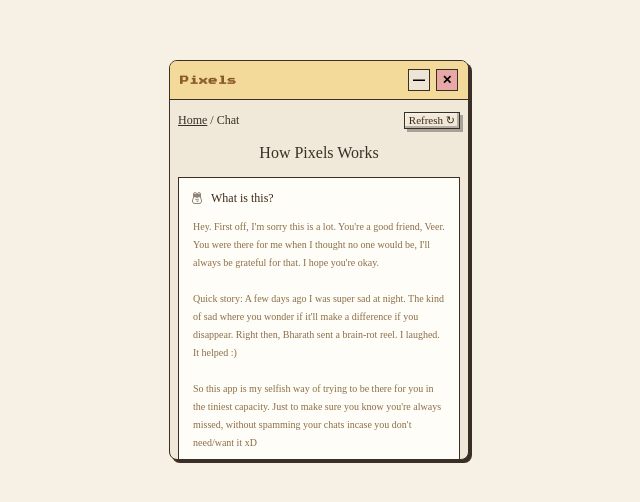
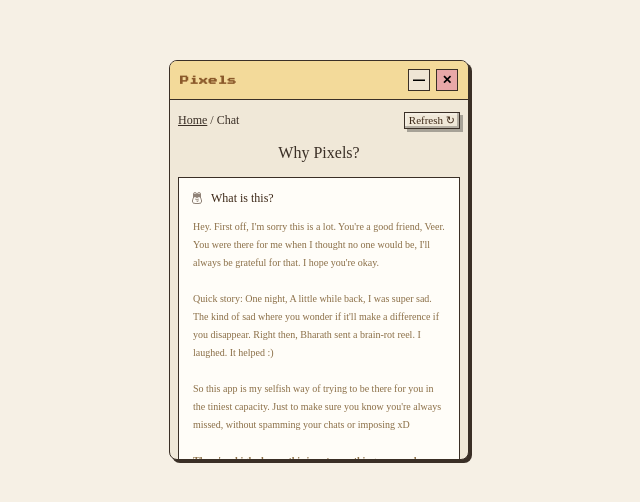
Before and after one commit to kskoulini/pixels, a React (Create React App) app: page /pixels/readme in a window 1280 px wide. Shown: the part 140-642 px from the top of the page, without its empty margins (321-961 px from the left). Built offline with nearby package versions, Linux system fonts and the light colour scheme; no server answers; a web font is replaced by a local one.

Commit message:
Updated readme page content

```diff
--- a/src/components/Readme.js
+++ b/src/components/Readme.js
@@ -19,9 +19,9 @@ function Readme() {
                 <AppHeader>
                     <Link to="/">Home</Link> / Chat
                 </AppHeader>
-                <div className="readme-heading"><h3 style={{ margin: 0 }}>How Pixels Works</h3></div>
+                <div className="readme-heading"><h3 style={{ margin: 0 }}>Why Pixels?</h3></div>
 
-                <Section title="What is this?">
+                <Section>
                     <div className="readme-block-title">
                         <i className='readme-block-icon'>
                             <svg width="32" height="32" viewBox="0 0 32 32" fill="none" xmlns="http://www.w3.org/2000/svg">
@@ -66,13 +66,13 @@ function Readme() {
                     <div className="readme-block-content">
                         Hey. First off, I'm sorry this is a lot. You're a good friend, Veer. You were there for me when I thought no one would be, I'll always be grateful for that. I hope you're okay.
                         <br/><br/>
-                        Quick story: A few days ago I was super sad at night. The kind of sad where you wonder if it'll make a difference if you disappear. Right then, Bharath sent a brain-rot reel. I laughed. It helped :)
+                        Quick story: One night, A little while back, I was super sad. The kind of sad where you wonder if it'll make a difference if you disappear. Right then, Bharath sent a brain-rot reel. I laughed. It helped :)
                         <br/><br/>
-                        So this app is my selfish way of trying to be there for you in the tiniest capacity. Just to make sure you know you're always missed, without spamming your chats incase you don't need/want it xD
+                        So this app is my selfish way of trying to be there for you in the tiniest capacity. Just to make sure you know you're always missed, without spamming your chats or imposing xD
                         <br/><br/>
-                        <strong>There's a high chance this is not something you need or want. In which case, please feel free to not use it :) For real. I just want you to have the option if you feel like it.</strong>
+                        <strong>There's a high chance this is not something you need or want. In which case, please feel free to not use it :) You have no obligation to like this, much less use it. For real. I just want you to have the option if you feel like it.</strong>
                         <br/><br/>
-                        Best case scenario would be you being so happy that you don't ever have time for this OR you accidently stumble on it and it makes you smile :3
+                        Best case scenario would be you being so happy/busy that you don't ever have time for this OR you accidently stumble on it and it makes you smile :3
                         <br/><br/>
                         PS* Incase you're upset with me, I'm sorry.
                     </div>
@@ -81,34 +81,28 @@ function Readme() {
                 <Section>
                     <div className="readme-block-title">
                         <i className='readme-block-icon'>
-                            <svg width="32" height="32" viewBox="0 0 32 32" fill="none" xmlns="http://www.w3.org/2000/svg">
-                                <g clipPath="url(#clip0_1128_22331)">
-                                    <path d="M27.425 13.71H25.905V28.95H27.425V13.71Z" />
-                                    <path d="M25.905 28.95H24.375V30.48H25.905V28.95Z" />
-                                    <path d="M24.375 30.48H7.61499V32H24.375V30.48Z" />
-                                    <path d="M22.855 1.52H21.335V3.05H22.855V1.52Z" />
-                                    <path d="M18.285 19.81H16.765V18.29H18.285V16.76H13.715V18.29H12.185V21.33H13.715V22.86H15.235V27.43H16.765V22.86H18.285V21.33H19.805V18.29H18.285V19.81Z" />
-                                    <path d="M21.335 0H10.665V1.52H21.335V0Z" />
-                                    <path d="M10.665 1.52H9.145V3.05H10.665V1.52Z" />
-                                    <path d="M25.905 13.71V12.19H24.375V3.05H22.855V12.19H9.145V3.05H7.615V12.19H6.095V13.71H25.905Z" />
-                                    <path d="M7.615 28.95H6.095V30.48H7.615V28.95Z" />
-                                    <path d="M6.095 13.71H4.575V28.95H6.095V13.71Z" />
-                                </g>
-                                <defs>
-                                    <clipPath id="clip0_1128_22331">
-                                        <rect width="32" height="32" fill="white" />
-                                    </clipPath>
-                                </defs>
+                            <svg width="67" height="67" viewBox="0 0 67 67" fill="none" xmlns="http://www.w3.org/2000/svg">
+                            <path d="M63.4288 12.696H60.2656V15.8592H57.0815V19.0432H60.2656V22.2065H63.4288V19.0432H66.592V15.8592H63.4288V12.696Z" fill="#000001"/>
+                            <path d="M63.4305 38.0621H60.2673V34.8989H53.9201V22.2044H31.7153V34.8989H9.51042V38.0621H6.34721V41.2253H3.18401V44.4093H0V47.5725H9.51042V66.5933H57.0833V47.5725H66.5937V41.2253H63.4305V38.0621ZM34.8785 25.3676H50.7361V34.8989H34.8785V25.3676ZM38.0625 63.4301H12.6944V47.5725H34.8785V44.4093H38.0625V63.4301ZM53.9201 63.4301H41.2257V38.0621H53.9201V63.4301Z" fill="#000001"/>
+                            <path d="M44.4084 6.34526H41.2244V9.52927H44.4084V6.34526Z" fill="#000001"/>
+                            <path d="M34.8789 0V15.8576H50.7365V12.6944H47.5733V9.53123H44.4101V12.6944H38.0629V6.34721H41.2261V3.18401H38.0629V0H34.8789Z" fill="#000001"/>
+                            <path d="M28.5512 15.861H25.3672V25.3714H28.5512V15.861Z" fill="#000001"/>
+                            <path d="M25.3676 25.3692H22.2044V28.5532H25.3676V25.3692Z" fill="#000001"/>
+                            <path d="M25.3676 12.696H22.2044V15.8592H25.3676V12.696Z" fill="#000001"/>
+                            <path d="M22.203 28.5497H12.6926V31.7129H22.203V28.5497Z" fill="#000001"/>
+                            <path d="M22.203 9.53171H12.6926V12.6949H22.203V9.53171Z" fill="#000001"/>
+                            <path d="M12.694 25.3692H9.51001V28.5532H12.694V25.3692Z" fill="#000001"/>
+                            <path d="M12.694 12.696H9.51001V15.8592H12.694V12.696Z" fill="#000001"/>
+                            <path d="M9.51043 15.861H6.34723V25.3714H9.51043V15.861Z" fill="#000001"/>
+                            <path d="M6.34765 3.18645H3.18445V6.34966H6.34765V3.18645Z" fill="#000001"/>
                             </svg>
                         </i>
-                        Privacy
+                        What is Pixels?
                     </div>
                     <div className="readme-block-content">
-                        This is an SPA and hence runs completely on your device. It uses local and session storage cookies to remember progress - these are contained within your device.
+                        Pixels is a mini app that stores messages I'd like to send you. Just stuff that I think you'd like, possibly even make you smile.
                         <br/><br/>
-                        I won't know if you ever use the app. Won't ever ask you about it too.
-                        <br /><br />
-                        I'd only know if you add a comment from within the chat screen.
+                        The messages are divided into categories, you choose when you want to see the next message.
                     </div>
                 </Section>
 
@@ -151,14 +145,14 @@ function Readme() {
                                 </defs>
                             </svg>
                         </i>
-                        How to use
+                        How to use Pixels
                     </div>
                     <div className="readme-block-content">
                         <ol style={{ paddingInlineStart: "12px" }}>
                             <li>Browse content organized by categories (Reels, Songs, Voice Notes, etc.) and stored chronologically. New items are automatically added to the end of the list. </li>
                             <li>Click "Next" to see the next item in that category.</li>
                             <li>Use the shufflele "🎲" button to choose a random category.</li>
-                            <li>Leave comments with the 💬 button</li>
+                            <li>Leave comments with the 💬 button. I can see comments you add.</li>
                             <li>It remembers where you left off, so come back anytime :)</li>
                         </ol>
                     </div>
@@ -201,6 +195,40 @@ function Readme() {
                     </div>
                 </Section>
 
+                <Section>
+                    <div className="readme-block-title">
+                        <i className='readme-block-icon'>
+                            <svg width="32" height="32" viewBox="0 0 32 32" fill="none" xmlns="http://www.w3.org/2000/svg">
+                                <g clipPath="url(#clip0_1128_22331)">
+                                    <path d="M27.425 13.71H25.905V28.95H27.425V13.71Z" />
+                                    <path d="M25.905 28.95H24.375V30.48H25.905V28.95Z" />
+                                    <path d="M24.375 30.48H7.61499V32H24.375V30.48Z" />
+                                    <path d="M22.855 1.52H21.335V3.05H22.855V1.52Z" />
+                                    <path d="M18.285 19.81H16.765V18.29H18.285V16.76H13.715V18.29H12.185V21.33H13.715V22.86H15.235V27.43H16.765V22.86H18.285V21.33H19.805V18.29H18.285V19.81Z" />
+                                    <path d="M21.335 0H10.665V1.52H21.335V0Z" />
+                                    <path d="M10.665 1.52H9.145V3.05H10.665V1.52Z" />
+                                    <path d="M25.905 13.71V12.19H24.375V3.05H22.855V12.19H9.145V3.05H7.615V12.19H6.095V13.71H25.905Z" />
+                                    <path d="M7.615 28.95H6.095V30.48H7.615V28.95Z" />
+                                    <path d="M6.095 13.71H4.575V28.95H6.095V13.71Z" />
+                                </g>
+                                <defs>
+                                    <clipPath id="clip0_1128_22331">
+                                        <rect width="32" height="32" fill="white" />
+                                    </clipPath>
+                                </defs>
+                            </svg>
+                        </i>
+                        Privacy
+                    </div>
+                    <div className="readme-block-content">
+                        This is an SPA and hence runs completely on your device. It uses local and session storage cookies to remember progress - these are contained within your device.
+                        <br/><br/>
+                        I won't know if you ever use the app. Won't ever ask you about it too.
+                        <br /><br />
+                        I'd only know if you add a comment from within the chat screen.
+                    </div>
+                </Section>
+
                 <div className="return-home-btn">
                     <Link className="pixel-button" to="/">Return →</Link>
                 </div>
```
